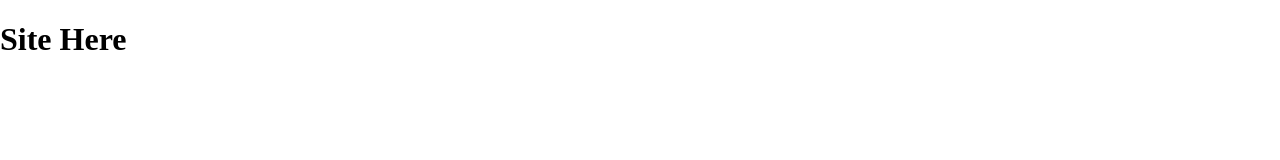
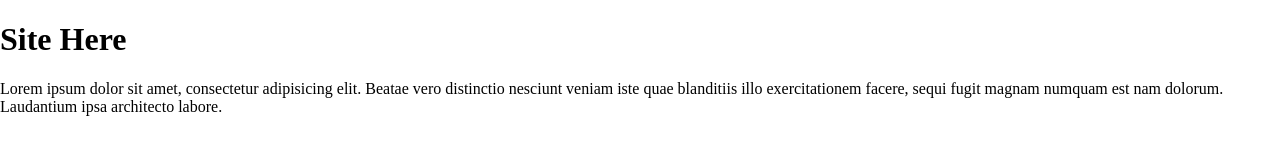
Before and after one commit to DmitryCosmos/site, a plain HTML site: page index.html in a window 1280 px wide. Drawn offline with Linux system fonts and the light colour scheme.

Commit message:
seccond commit

```diff
--- a/index.html
+++ b/index.html
@@ -7,5 +7,6 @@
 </head>
 <body>
 	<h1>Site Here</h1>
+	<p>		Lorem ipsum dolor sit amet, consectetur adipisicing elit. Beatae vero distinctio nesciunt veniam iste quae blanditiis illo exercitationem facere, sequi fugit magnam numquam est nam dolorum. Laudantium ipsa architecto labore.</p>
 </body>
 </html>
```
